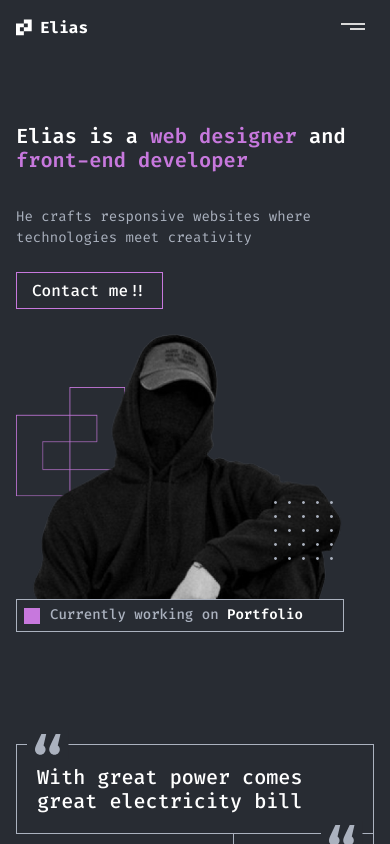
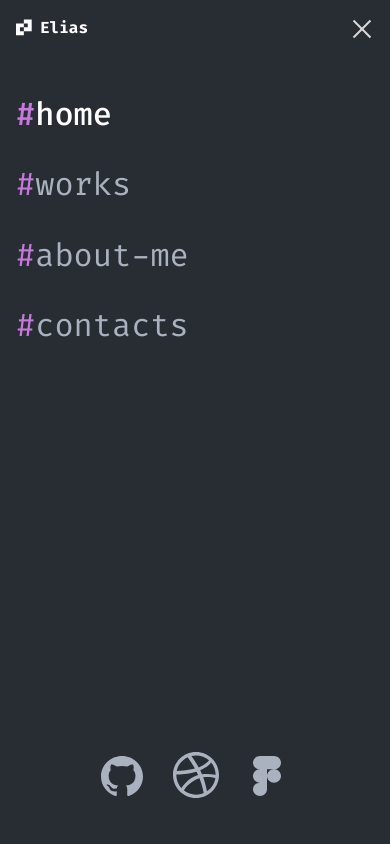
Before and after one commit to ElenaNam/portfolio, a React app: page / in a window 390 px wide. Shown: the top 844 px of the page. Built offline with nearby package versions, Linux system fonts and the light colour scheme.

Commit message:
refactoring header

```diff
--- a/src/App.tsx
+++ b/src/App.tsx
@@ -10,18 +10,19 @@ import { Projects } from "./layout/sections/projects/Projects";
 import { Quote } from "./layout/sections/quote/Quote";
 import { Skills } from "./layout/sections/skills/Skills";
 
-
 function App() {
-  const {socials, socialsForMobileMenu, socialsForFooter, menuItems, projects} = initialState
+  const {
+    socials,
+    socialsForMobileMenu,
+    socialsForFooter,
+    menuItems,
+    projects,
+  } = initialState;
 
   return (
     <div className="App">
       <Aside list={socials} />
-      <Header
-        menu={menuItems}
-        list={socials}
-        mobileList={socialsForMobileMenu}
-      />
+      <Header menu={menuItems} mobileList={socialsForMobileMenu} />
       <Main />
       <Quote />
       <Projects items={projects} />
--- a/src/layout/header/Header.tsx
+++ b/src/layout/header/Header.tsx
@@ -1,37 +1,45 @@
 import React from "react";
-import styled from "styled-components";
+
 import { Logo } from "../../components/logo/Logo";
-import { HeaderMenu } from "./headerMenu/HeaderMenu";
+import { DesktopMenu } from "./headerMenu/desktopMenu/DesktopMenu";
 import { Container } from "../../components/Container";
 import { FlexWrapper } from "../../components/FlexWrapper";
-import { theme } from "../../styles/Theme";
 import { MenuItemInterface, SocialItemInterface } from "../../data/interfaces";
-import { MobileMenu } from "./mobileMenu/MobileMenu";
+import { MobileMenu } from "./headerMenu/mobileMenu/MobileMenu";
+import { S } from "./Header_Styles";
 
-export const Header = ({ menu, list, mobileList }: { menu: Array<MenuItemInterface>, list: Array<SocialItemInterface>, mobileList: Array<SocialItemInterface> }) => {
+export const Header: React.FC<{
+  menu: Array<MenuItemInterface>;
+  mobileList: Array<SocialItemInterface>;
+}> = ({
+  menu,
+  mobileList,
+}: {
+  menu: Array<MenuItemInterface>;
+  mobileList: Array<SocialItemInterface>;
+}) => {
+  const [width, SetWidth] = React.useState(window.innerWidth);
+  const breakpoint = 768;
+
+  React.useEffect(() => {
+    const handleWindowResize = () => SetWidth(window.innerWidth);
+    window.addEventListener("resize", handleWindowResize);
+
+    return () => window.removeEventListener("resize", handleWindowResize);
+  }, []);
+
   return (
-    <StyledHeader>
+    <S.Header>
       <Container>
         <FlexWrapper justify="space-between" align="center">
           <Logo />
-          <HeaderMenu items={menu} />
-          <MobileMenu items={menu} list={mobileList} />
+          {width < breakpoint ? (
+            <MobileMenu items={menu} list={mobileList} />
+          ) : (
+            <DesktopMenu items={menu} />
+          )}
         </FlexWrapper>
       </Container>
-    </StyledHeader>
+    </S.Header>
   );
 };
-
-const StyledHeader = styled.header`
-  position: fixed;
-  top: 0;
-  left: 0;
-  right: 0;
-  padding: 32px 0 8px;
-  z-index: 99999;
-  background-color: ${theme.colors.primary};
-
-  @media ${theme.media.mobile} {
-    padding-top: 16px;
-  }
-`;
--- /dev/null
+++ b/src/layout/header/Header_Styles.ts
@@ -0,0 +1,20 @@
+import styled from "styled-components";
+import { theme } from "../../styles/Theme";
+
+const Header = styled.header`
+  position: fixed;
+  top: 0;
+  left: 0;
+  right: 0;
+  padding: 32px 0 8px;
+  z-index: 99999;
+  background-color: ${theme.colors.primary};
+
+  @media ${theme.media.tablet} {
+    padding-top: 16px;
+  }
+`;
+
+export const S = {
+  Header,
+};
--- /dev/null
+++ b/src/layout/header/headerMenu/HeaderMenu_Styles.ts
@@ -0,0 +1,154 @@
+import styled, { css } from "styled-components";
+import { theme } from "../../../styles/Theme";
+
+// Menu
+
+const Menu = styled.ul`
+  display: flex;
+  gap: 32px;
+
+  a {
+    color: ${theme.colors.secondary};
+    font-weight: 400;
+
+    :hover {
+      color: ${theme.colors.main};
+    }
+
+    :before {
+      content: "#";
+      color: ${theme.colors.accent};
+      font-weight: 400;
+    }
+
+    &.active {
+      color: ${theme.colors.main};
+      font-weight: 500;
+
+      &:before {
+        font-weight: 500;
+      }
+    }
+  }
+
+  @media ${theme.media.tablet} {
+    flex-direction: column;
+
+    a {
+      color: ${theme.colors.secondary};
+      font-weight: 400;
+      font-size: 32px;
+
+      :before {
+        content: "#";
+        color: ${theme.colors.accent};
+        font-weight: 400;
+      }
+
+      &.active {
+        color: ${theme.colors.main};
+        font-weight: 500;
+
+        &:before {
+          font-weight: 500;
+        }
+      }
+    }
+  }
+`;
+
+// Mobile Menu
+
+const MobileNav = styled.nav`
+  display: flex;
+`;
+
+const MobileMenuPopup = styled.div<{ isOpen: boolean }>`
+  display: none;
+  padding: 47px 32px 36px;
+  position: fixed;
+  top: 48px;
+  right: 0;
+  bottom: 0;
+  left: 0;
+  z-index: 99999;
+  background-color: ${theme.colors.primary};
+
+  ${(props) =>
+    props.isOpen &&
+    css<{ isOpen: boolean }>`
+      display: flex;
+      flex-direction: column;
+      justify-content: space-between;
+
+      ul:last-of-type {
+        display: flex;
+        justify-content: center;
+        gap: 8px;
+      }
+    `}
+
+  @media ${theme.media.mobile} {
+    padding-inline: 16px;
+  }
+`;
+
+const BurgerButton = styled.button<{ isOpen: boolean }>`
+  //position: fixed;
+  //top: 16px;
+  //right: 16px;
+  width: 24px;
+  height: 24px;
+  border: none;
+
+  span {
+    display: block;
+    position: absolute;
+    height: 2px;
+    width: 15px;
+    background-color: ${theme.colors.add};
+
+    ${(props) =>
+      props.isOpen &&
+      css<{ isOpen: boolean }>`
+        transform: rotate(-45deg) translateY(0);
+        width: 24px;
+      `}
+
+    &:after {
+      content: "";
+      display: block;
+      position: absolute;
+      right: 0;
+      height: 2px;
+      width: 24px;
+      background-color: ${theme.colors.add};
+      transform: translateY(-5px);
+
+      ${(props) =>
+        props.isOpen &&
+        css<{ isOpen: boolean }>`
+          transform: rotate(90deg) translateY(0);
+        `}
+    }
+  }
+`;
+
+// Desktop Menu
+
+const DesktopBox = styled.div`
+  display: flex;
+  gap: 32px;
+  align-items: center;
+`;
+
+const DesktopNav = styled.nav``;
+
+export const S = {
+  Menu,
+  MobileNav,
+  MobileMenuPopup,
+  BurgerButton,
+  DesktopBox,
+  DesktopNav,
+};
--- /dev/null
+++ b/src/layout/header/headerMenu/desktopMenu/DesktopMenu.tsx
@@ -0,0 +1,19 @@
+import React from "react";
+
+//import { Select } from "../../../components/select/Select";
+import { MenuItemInterface } from "../../../../data/interfaces";
+import { Menu } from "../menu/Menu";
+import { S } from "../HeaderMenu_Styles";
+
+export const DesktopMenu: React.FC<{ items: Array<MenuItemInterface> }> = ({
+  items,
+}) => {
+  return (
+    <S.DesktopBox>
+      <S.DesktopNav>
+        <Menu items={items} />
+      </S.DesktopNav>
+      {/* <Select /> */}
+    </S.DesktopBox>
+  );
+};
--- /dev/null
+++ b/src/layout/header/headerMenu/menu/Menu.tsx
@@ -0,0 +1,19 @@
+import React from "react";
+import { MenuItemInterface } from "../../../../data/interfaces";
+import { S } from "../HeaderMenu_Styles";
+
+export const Menu: React.FC<{ items: Array<MenuItemInterface> }> = ({
+  items,
+}) => {
+  return (
+    <S.Menu>
+      {items.map((item) => (
+        <li key={item.id}>
+          <a href={item.link} className={item.id === 0 ? "active" : ""}>
+            {item.title}
+          </a>
+        </li>
+      ))}
+    </S.Menu>
+  );
+};
--- /dev/null
+++ b/src/layout/header/headerMenu/mobileMenu/MobileMenu.tsx
@@ -0,0 +1,25 @@
+import React from "react";
+import { Socials } from "../../../../components/socials/Socials";
+import {
+  MenuItemInterface,
+  SocialItemInterface,
+} from "../../../../data/interfaces";
+import { Menu } from "../menu/Menu";
+import { S } from "../HeaderMenu_Styles";
+
+export const MobileMenu: React.FC<{
+  items: Array<MenuItemInterface>;
+  list: Array<SocialItemInterface>;
+}> = ({ items, list }) => {
+  return (
+    <S.MobileNav>
+      <S.BurgerButton isOpen={true}>
+        <span></span>
+      </S.BurgerButton>
+      <S.MobileMenuPopup isOpen={true}>
+        <Menu items={items} />
+        <Socials items={list} />
+      </S.MobileMenuPopup>
+    </S.MobileNav>
+  );
+};
--- a/src/layout/header/mobileMenu/MobileMenu.tsx
+++ /dev/null
@@ -1,136 +0,0 @@
-import React from "react";
-import styled, { css } from "styled-components";
-import { theme } from "../../../styles/Theme";
-import { Socials } from "../../../components/socials/Socials";
-import { MenuItemInterface, SocialItemInterface } from "../../../data/interfaces";
-
-export const MobileMenu = ({
-  items,
-  list,
-}: {
-  items: Array<MenuItemInterface>;
-  list: Array<SocialItemInterface>;
-}) => {
-  return (
-    <StyledMobileNav>
-      <BurgerButton isOpen={false}>
-        <span></span>
-      </BurgerButton>
-      <MobileMenuPopup isOpen={false}>
-        <ul>
-          {items.map((item) => (
-            <li key={item.id}>
-              <a href={item.link} className={item.id === 0 ? "active" : ""}>
-                {item.title}
-              </a>
-            </li>
-          ))}
-        </ul>
-        <Socials items={list} />
-      </MobileMenuPopup>
-    </StyledMobileNav>
-  );
-};
-
-const StyledMobileNav = styled.nav`
-  display: none;
-  visibility: hidden;
-
-  @media ${theme.media.tablet} {
-    display: flex;
-    visibility: visible;
-  }
-`;
-
-const MobileMenuPopup = styled.div<{ isOpen: boolean }>`
-  display: none;
-  padding: 47px 16px 36px;
-  position: fixed;
-  top: 48px;
-  right: 0;
-  bottom: 0;
-  left: 0;
-  z-index: 99999;
-  background-color: ${theme.colors.primary};
-
-  ${(props) =>
-    props.isOpen &&
-    css<{ isOpen: boolean }>`
-      display: flex;
-      flex-direction: column;
-      justify-content: space-between;
-
-      ul:first-of-type {
-        display: flex;
-        flex-direction: column;
-        gap: 32px;
-
-        a {
-          color: ${theme.colors.secondary};
-          font-weight: 400;
-          font-size: 32px;
-
-          :before {
-            content: "#";
-            color: ${theme.colors.accent};
-            font-weight: 400;
-          }
-
-          &.active {
-            color: ${theme.colors.main};
-            font-weight: 500;
-
-            &:before {
-              font-weight: 500;
-            }
-          }
-        }
-      }
-      ul:last-of-type {
-        display: flex;
-        justify-content: center;
-        gap: 8px;
-      }
-    `}
-`;
-
-const BurgerButton = styled.button<{ isOpen: boolean }>`
-  //position: fixed;
-  //top: 16px;
-  //right: 16px;
-  width: 24px;
-  height: 24px;
-  border: none;
-
-  span {
-    display: block;
-    position: absolute;
-    height: 2px;
-    width: 15px;
-    background-color: ${theme.colors.add};
-
-    ${(props) =>
-      props.isOpen &&
-      css<{ isOpen: boolean }>`
-        transform: rotate(-45deg) translateY(0);
-        width: 24px;
-      `}
-
-    &:after {
-      content: "";
-      display: block;
-      position: absolute;
-      right: 0;
-      height: 2px;
-      width: 24px;
-      background-color: ${theme.colors.add};
-      transform: translateY(-5px);
-
-      ${(props) =>
-        props.isOpen &&
-        css<{ isOpen: boolean }>`
-          transform: rotate(90deg) translateY(0);
-        `}
-    }
-  }
-`;
```
Also changed, not shown: src/layout/header/headerMenu/HeaderMenu.tsx (deleted, +0 -67 lines).
